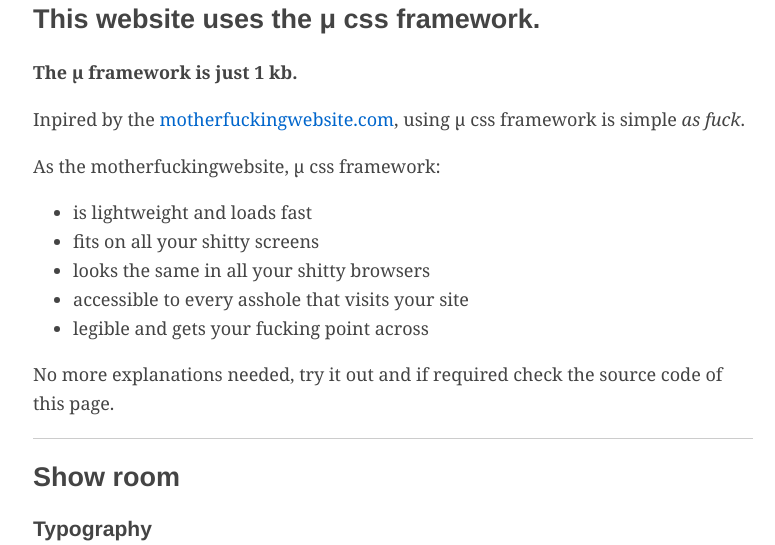
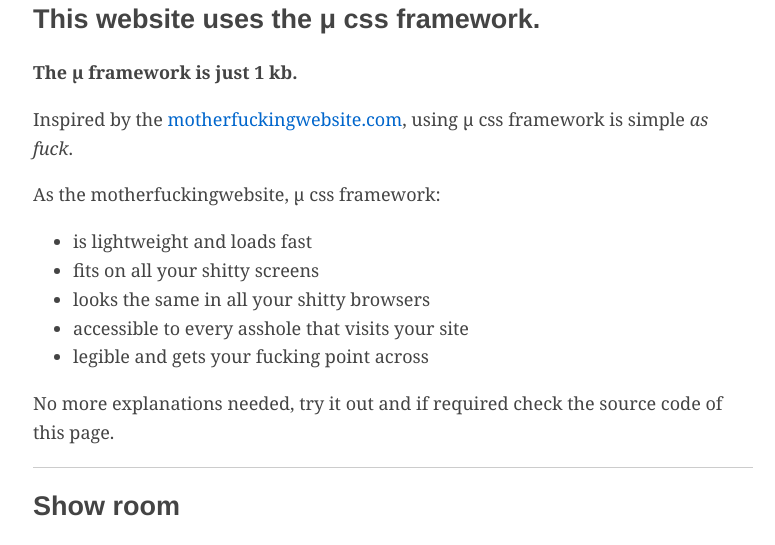
Before and after one commit to BafS/mu, a plain HTML site: page index.html in a window 1280 px wide. Shown: the part 104-649 px from the top of the page, without its empty margins (247-1022 px from the left). Drawn offline with Linux system fonts and the light colour scheme.

```diff
--- a/index.html
+++ b/index.html
@@ -54,7 +54,7 @@
       <strong>The μ framework is just 1 kb.</strong>
     </p>
     <p>
-      Inpired by the <a href="http://motherfuckingwebsite.com/">motherfuckingwebsite.com</a>, using μ css framework is simple <em>as fuck</em>.
+      Inspired by the <a href="http://motherfuckingwebsite.com/">motherfuckingwebsite.com</a>, using μ css framework is simple <em>as fuck</em>.
     </p>
     <p>
       As the motherfuckingwebsite, μ css framework:
```
Also changed, not shown: readme.md (added).
